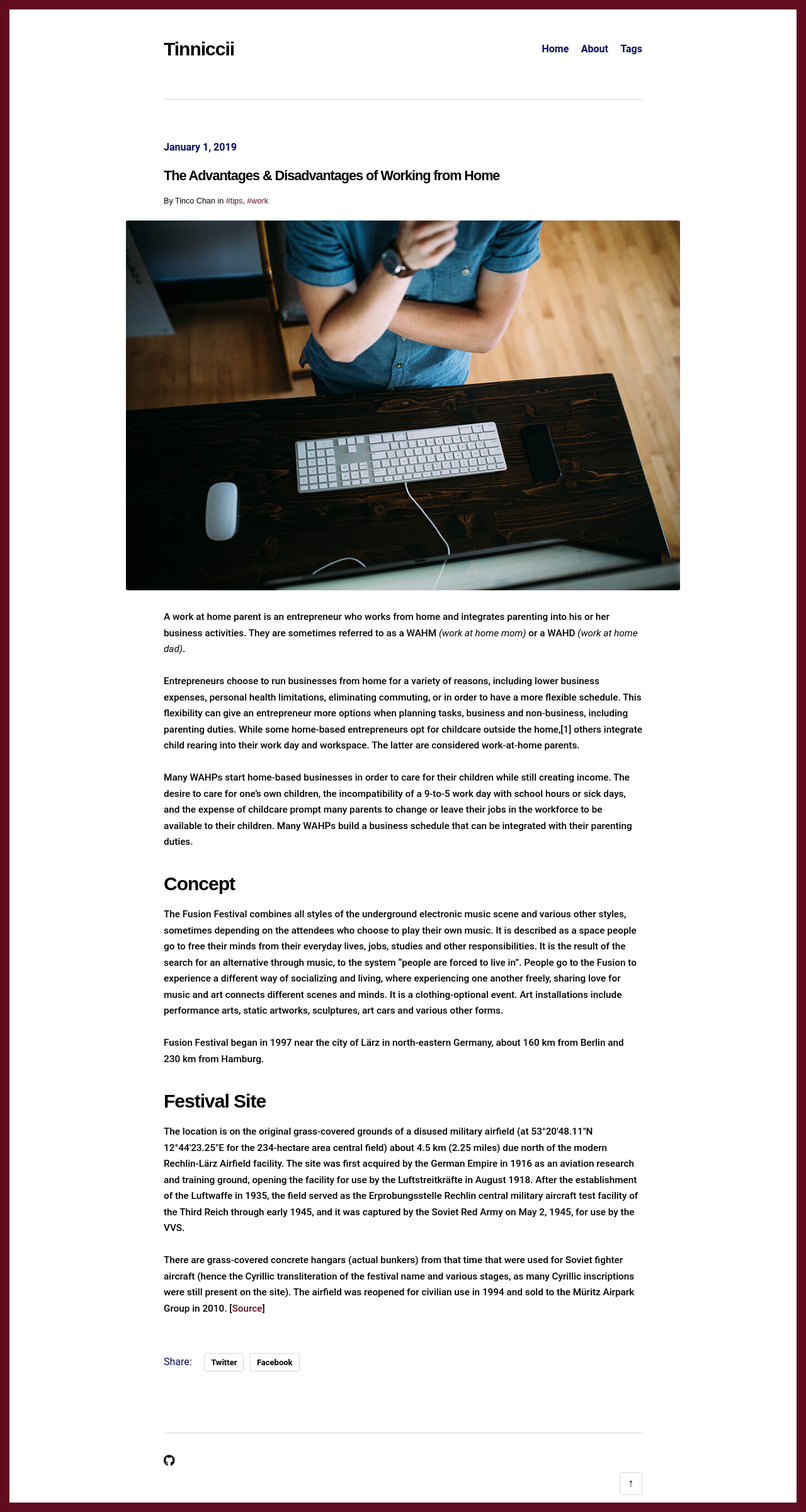
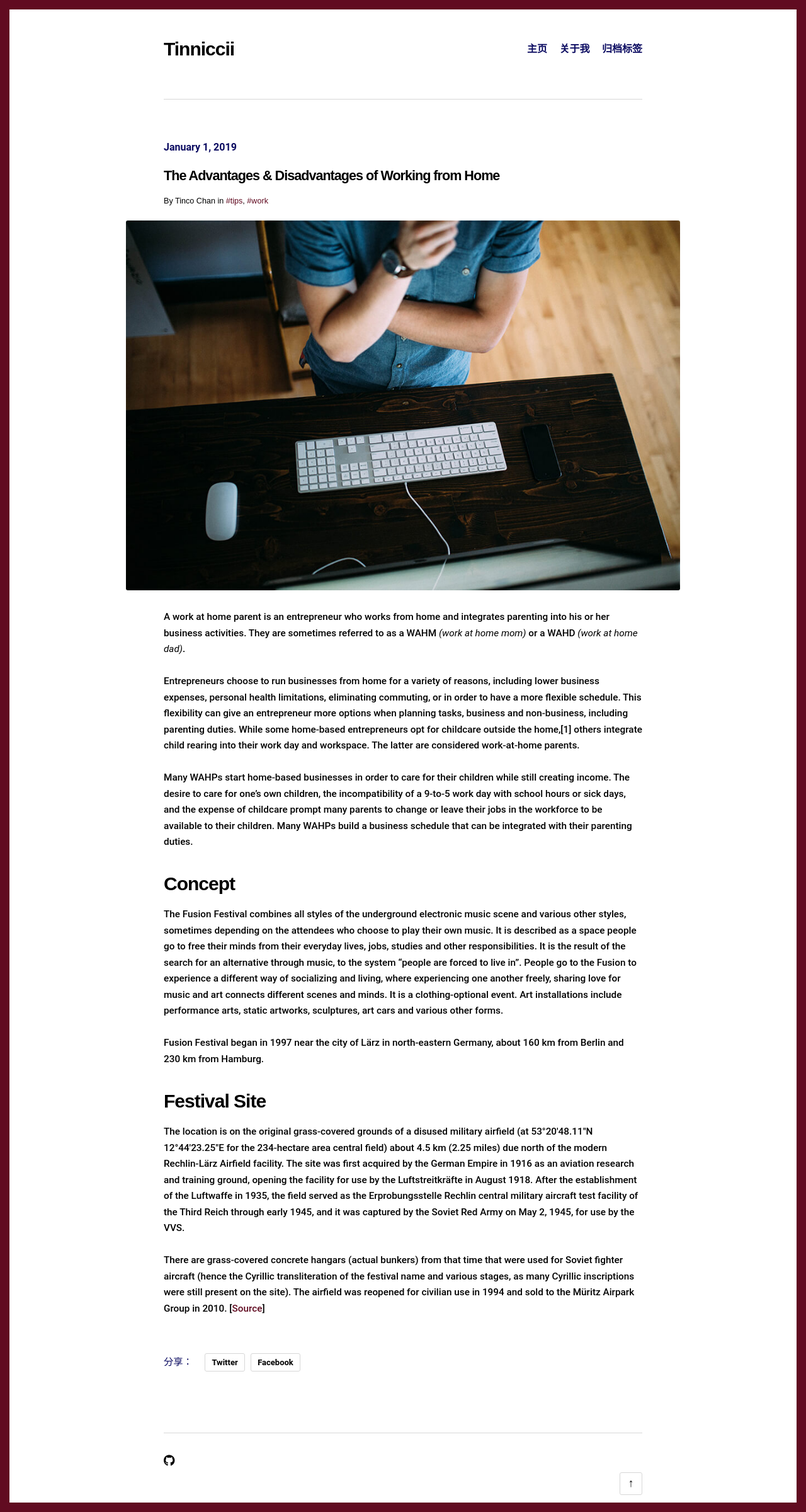
Before and after one commit to tincochan/tinniccii, a Jekyll site: the page built from _posts/2019-01-01-the-advantages-and-disadvantages-of-working-from-home.md, in a window 1280 px wide. Shown: the whole page at 63% size. Built offline with Jekyll 4.4.1, drawn with Linux system fonts in a browser that asks for light colours; some web fonts are replaced.

Commit message:
修改博客主页面导航栏

```diff
--- a/_config.yml
+++ b/_config.yml
@@ -28,11 +28,11 @@ google_analytics: ""
 
 # Site navigation - each item must have a title and a url.
 navigation:
-  - text: Home
+  - text: 主页
     url: /
-  - text: About
+  - text: 关于我
     url: /about/
-  - text: Tags
+  - text: 归档标签
     url: /tags/
 
 # The shortname for your Disqus site to enable comments.
--- a/_layouts/post.html
+++ b/_layouts/post.html
@@ -21,7 +21,7 @@ layout: default
       {{content}}
     </div><!-- .post-content -->
     <div class="post-share">
-      <span>Share:</span>
+      <span>分享：</span>
       <a target="_blank"
         href="https://twitter.com/intent/tweet?text={{ page.title | uri_escape }}&amp;url={{ page.url | absolute_url }}" rel="noopener">Twitter</a>
       <a target="_blank"
--- a/_sass/_content.scss
+++ b/_sass/_content.scss
@@ -118,7 +118,8 @@
   span {
     color: _palette(meta);
     display: inline-block;
-    font-size: 0.88889em;
+    font-size: 0.85rem;
+    font-weight: 450;
     margin-right: 15px;
   }
   a {
```
